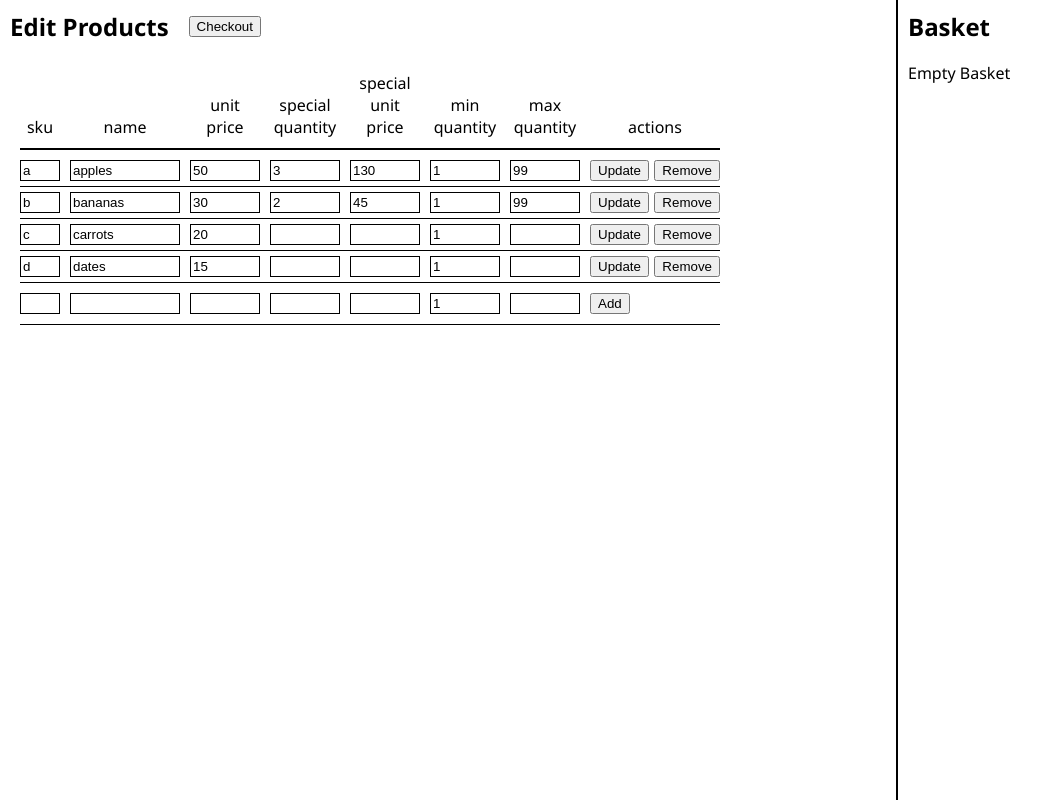
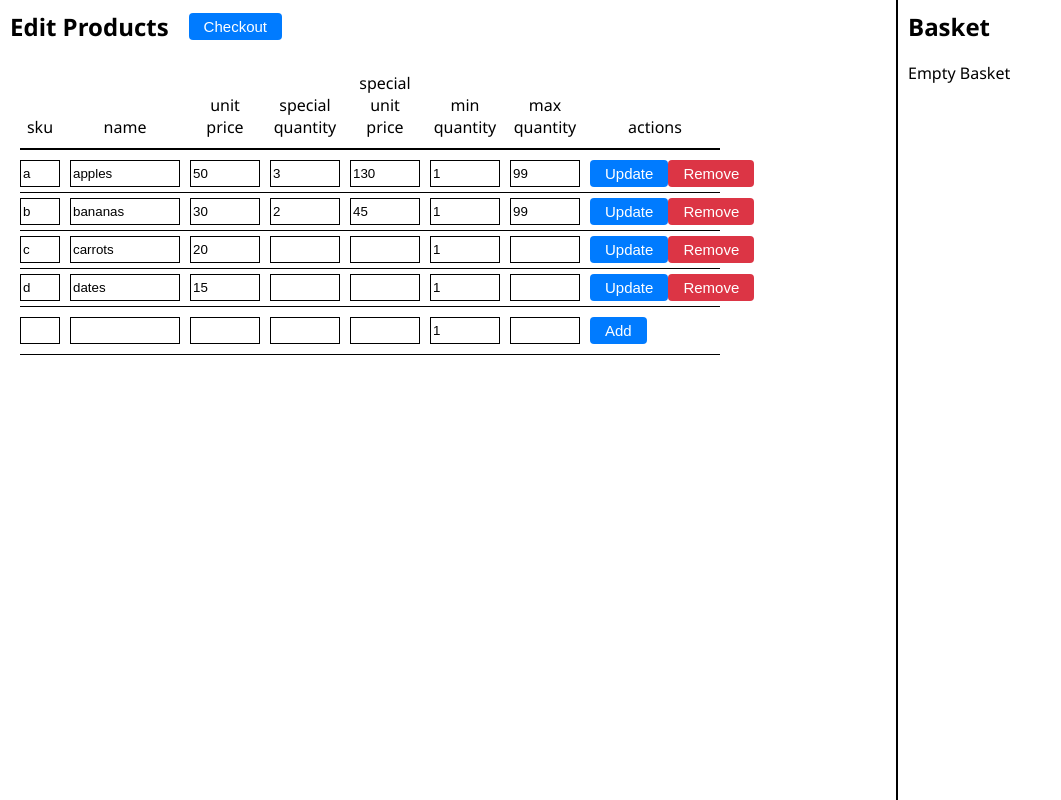
Before and after one commit to DatKyle/checkout_kata, a React (Create React App) app: page / in a window 1280 px wide. Both pictures are taken after a click on the button "Edit Products". Shown: the whole page, without its empty margins (0-1061 px from the left). Built offline with nearby package versions, Linux system fonts and the light colour scheme.

Commit message:
Styled buttons

```diff
--- a/src/App.css
+++ b/src/App.css
@@ -227,3 +227,43 @@ body {
 /*
   End of basket styling
 */
+
+/*
+  Start of button styling
+*/
+
+button {
+  border: none;
+  padding: 5px 15px;
+  border-radius: 0.25rem;
+  font-size: 15px;
+}
+
+button.primary {
+  background-color: #007bff;
+  color: white;
+}
+
+button.secondary {
+  background-color: #6c757d;
+  color: white;
+}
+
+button.success {
+  background-color: #28a745;
+  color: white;
+}
+
+button.danger {
+  background-color: #dc3545;
+  color: white;
+}
+
+button.warning {
+  background-color: #ffc107;
+  color: black;
+}
+
+/*
+  End of button styling
+*/
--- a/src/components/basket/basket.jsx
+++ b/src/components/basket/basket.jsx
@@ -34,8 +34,8 @@ export function Basket() {
                 <BasketTotal items={basketDetails} />
             </div>
             <div className="actions">
-                <button onClick={() => alert("checkout")}> Checkout </button>
-                <button onClick={() => resetItems()}> Clear </button>
+                <button className="primary" onClick={() => alert("checkout")}> Checkout </button>
+                <button className="warning" onClick={() => resetItems()}> Clear </button>
             </div>
         </div>
     );
@@ -57,7 +57,8 @@ function BasketItem({ item }) {
                 </div>
             </div>
             <div className="actions">
-                <button onClick={() => {
+                <button className="danger"
+                onClick={() => {
                     removeItem(item.sku);
                 }}>
                     Remove
--- a/src/components/product/edit/edit-product.jsx
+++ b/src/components/product/edit/edit-product.jsx
@@ -22,7 +22,7 @@ export function EditProduct({ product }) {
             <input name='maxQuantity' type='number' value={maxQuantity} onChange={e => setMaxQuantity(Number(e.target.value))} />
 
             <div className="actions">
-                {!product ? (<button onClick={() => {
+                {!product ? (<button className="primary" onClick={() => {
                     let newProduct = {
                         sku,
                         name,
@@ -59,7 +59,7 @@ export function EditProduct({ product }) {
 
                 {product ? (
                     <>
-                        <button onClick={() => {
+                        <button className="primary" onClick={() => {
                             let updatedProduct = {
                                 sku: product.sku,
                                 name,
@@ -82,7 +82,7 @@ export function EditProduct({ product }) {
                         }}>
                             Update
                         </button>
-                        <button onClick={() => removeProduct(product.sku)}>
+                        <button className="danger" onClick={() => removeProduct(product.sku)}>
                             Remove
                         </button>
                     </>
--- a/src/components/product/list-products.jsx
+++ b/src/components/product/list-products.jsx
@@ -18,7 +18,7 @@ export function ProductList() {
             <div className="header">
                 <h2>{editProducts ? "Edit" : ""} Products</h2>
                 {   /* edit product button */
-                    !basketIsEmpty ? <button className='toggleEdit' onClick={() => setEditProducts(!editProducts)}>
+                    !basketIsEmpty ? <button className='primary toggleEdit' onClick={() => setEditProducts(!editProducts)}>
                         {editProducts ? "Checkout" : "Edit Products"}
                     </button >
                         : null
--- a/src/components/product/produst.jsx
+++ b/src/components/product/produst.jsx
@@ -66,7 +66,7 @@ function ProductButtons({ sku, quantity }) {
     if (basket.find(item => item.sku === sku))
         return (
             <>
-                <button onClick={() => {
+                <button className="danger" onClick={() => {
                     removeItem(sku);
                 }}>
                     Remove
@@ -75,7 +75,7 @@ function ProductButtons({ sku, quantity }) {
         );
 
     return (
-        <button onClick={() => {
+        <button className="primary" onClick={() => {
             addItem({ sku, quantity });
         }}> Add </button>
     );
```
